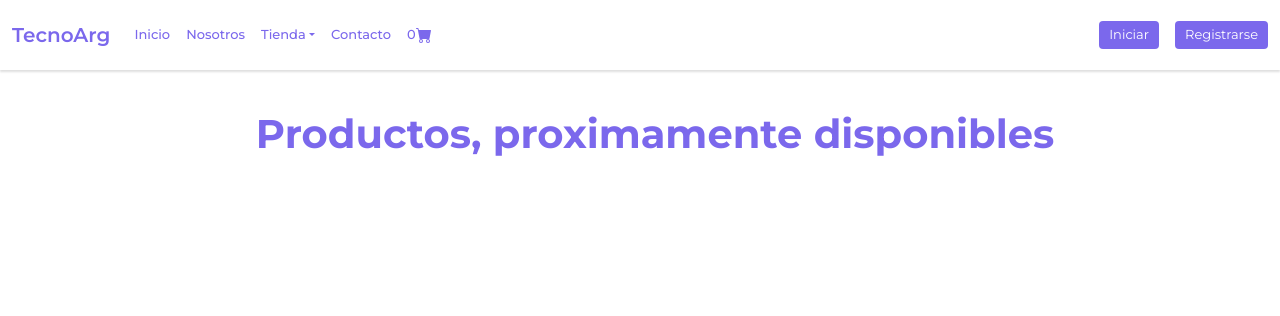
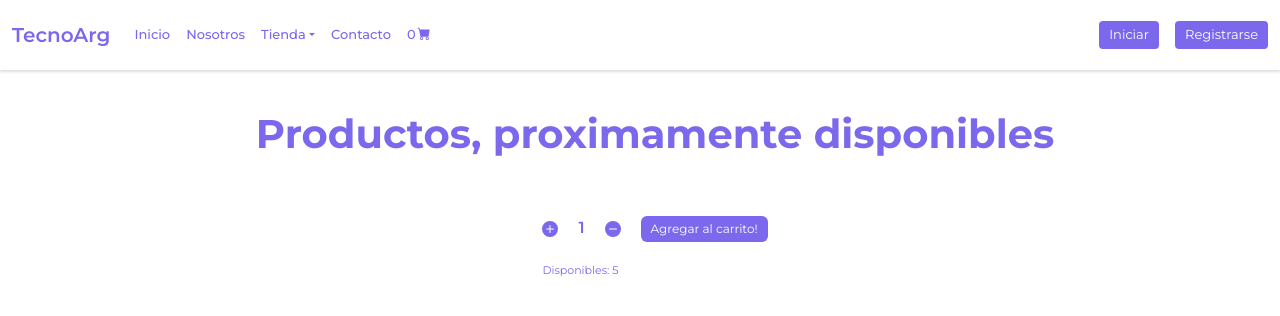
Before and after one commit to TadeMaddonni/ecomm-tadeomaddonni, a React (Create React App) app: page / in a window 1280 px wide. Shown: the top 316 px of the page. Built offline with nearby package versions, Linux system fonts and the light colour scheme.

Commit message:
itemCounter

```diff
--- a/src/App.css
+++ b/src/App.css
@@ -173,6 +173,10 @@ button{
 .listContainer{
   padding-left: 30px;
   margin-top: 40px;
+  display: flex;
+  flex-direction: column;
+  justify-content: center;
+  gap: 50px;
 }
 
 .listTitle{
@@ -180,3 +184,56 @@ button{
   text-align: center;
   color: #7B68EC;
 }
+
+/* Item count */
+
+
+
+.itemContainer{
+  display: flex;
+  flex-direction: column;
+  gap: 20px;
+  width: fit-content;
+  align-self: center;
+  justify-self: center;
+
+}
+.item{
+  display: flex;
+  gap: 20px;
+}
+
+.btn-cant{
+  background-color: white;
+  height:fit-content;
+  width: fit-content;
+  border: none;
+  border-radius: 4px;
+  font-size: 17px;
+  font-weight: 600;
+}
+
+.icon{
+  fill: #7B68EC !important;
+}
+
+.itemCount{
+  font-size: 16px;
+  color: #7B68EC;
+  font-weight: 600;
+}
+
+.btnComprar{
+  font-size: 12px;
+  color: white;
+  background-color: #7B68EC;
+  border-radius: 6px;
+  border: none;
+  padding-block: 3px;
+  padding-inline: 10px;
+}
+
+.itemDescription{
+  color: #7B68EC;
+  font-size: 11px;
+}
--- a/src/components/CartWidget.jsx
+++ b/src/components/CartWidget.jsx
@@ -2,7 +2,7 @@
 export default function CartWidget () {
 
     return(
-        <svg className="cartIcon" xmlns="http://www.w3.org/2000/svg" width="16" height="16" fill="currentColor" class="bi bi-cart-fill" viewBox="0 0 16 16">
+        <svg className="cartIcon" xmlns="http://www.w3.org/2000/svg" width="16" height="16" fill="currentColor"  viewBox="0 0 16 16">
             <path d="M0 1.5A.5.5 0 0 1 .5 1H2a.5.5 0 0 1 .485.379L2.89 3H14.5a.5.5 0 0 1 .491.592l-1.5 8A.5.5 0 0 1 13 12H4a.5.5 0 0 1-.491-.408L2.01 3.607 1.61 2H.5a.5.5 0 0 1-.5-.5zM5 12a2 2 0 1 0 0 4 2 2 0 0 0 0-4zm7 0a2 2 0 1 0 0 4 2 2 0 0 0 0-4zm-7 1a1 1 0 1 1 0 2 1 1 0 0 1 0-2zm7 0a1 1 0 1 1 0 2 1 1 0 0 1 0-2z"/>
         </svg>
     )
--- /dev/null
+++ b/src/components/ItemCount.jsx
@@ -0,0 +1,55 @@
+import { useState } from "react"
+
+const ItemCount= (props) => {
+
+    const [count, setCount] = useState(props.initial)
+    const [stock, setStock] = useState(props.stock)
+
+    const plusCount = () => {
+        if(count === stock) {
+            setCount(stock)
+        }else{
+            setCount(prevCount => prevCount +1)
+        }
+    }
+
+    const minusCount = () => {
+        if(count === props.initial) {
+            setCount(1)
+        }else if(count > stock){
+            setCount(0)
+        }
+        else{
+            setCount(prevCount => prevCount - 1)
+        }
+    }
+
+    const onAdd = () => {
+        alert(`Agregaste ${count} productos al carrito!`)
+        setStock (stock => stock - count)
+        setCount (1)
+    };
+    return(
+        <div className="itemContainer">
+            <div className="item">
+                <button className="btn-cant" onClick={plusCount}>
+                <svg className="icon" xmlns="http://www.w3.org/2000/svg" width="16" height="16" fill="currentColor"  viewBox="0 0 16 16">
+                    <path d="M16 8A8 8 0 1 1 0 8a8 8 0 0 1 16 0zM8.5 4.5a.5.5 0 0 0-1 0v3h-3a.5.5 0 0 0 0 1h3v3a.5.5 0 0 0 1 0v-3h3a.5.5 0 0 0 0-1h-3v-3z"/>
+                </svg>
+                </button>
+                <span className="itemCount">{count > stock ? "No disponible " : count}</span>
+                <button className="btn-cant" onClick={minusCount}>
+                    <svg className="icon" xmlns="http://www.w3.org/2000/svg" width="16" height="16" fill="currentColor" viewBox="0 0 16 16">
+                        <path d="M16 8A8 8 0 1 1 0 8a8 8 0 0 1 16 0zM4.5 7.5a.5.5 0 0 0 0 1h7a.5.5 0 0 0 0-1h-7z"/>
+                    </svg>
+                </button>
+                <button className="btnComprar" onClick={onAdd}>Agregar al carrito!</button>
+            </div>
+            <div>
+                    <p className="itemDescription">Disponibles: {stock}</p>
+            </div>
+        </div>
+    );
+};
+
+export default ItemCount;
--- a/src/components/ItemListContainer.jsx
+++ b/src/components/ItemListContainer.jsx
@@ -1,3 +1,5 @@
+import ItemCount from "./ItemCount";
+
 const ItemListContainer = (props) => {
 
     return(
@@ -5,6 +7,7 @@ const ItemListContainer = (props) => {
             <h1 className="listTitle">
                 {props.greeting}
             </h1>
+            <ItemCount stock={5} initial={1}/>
         </div>
     )
 }
```
